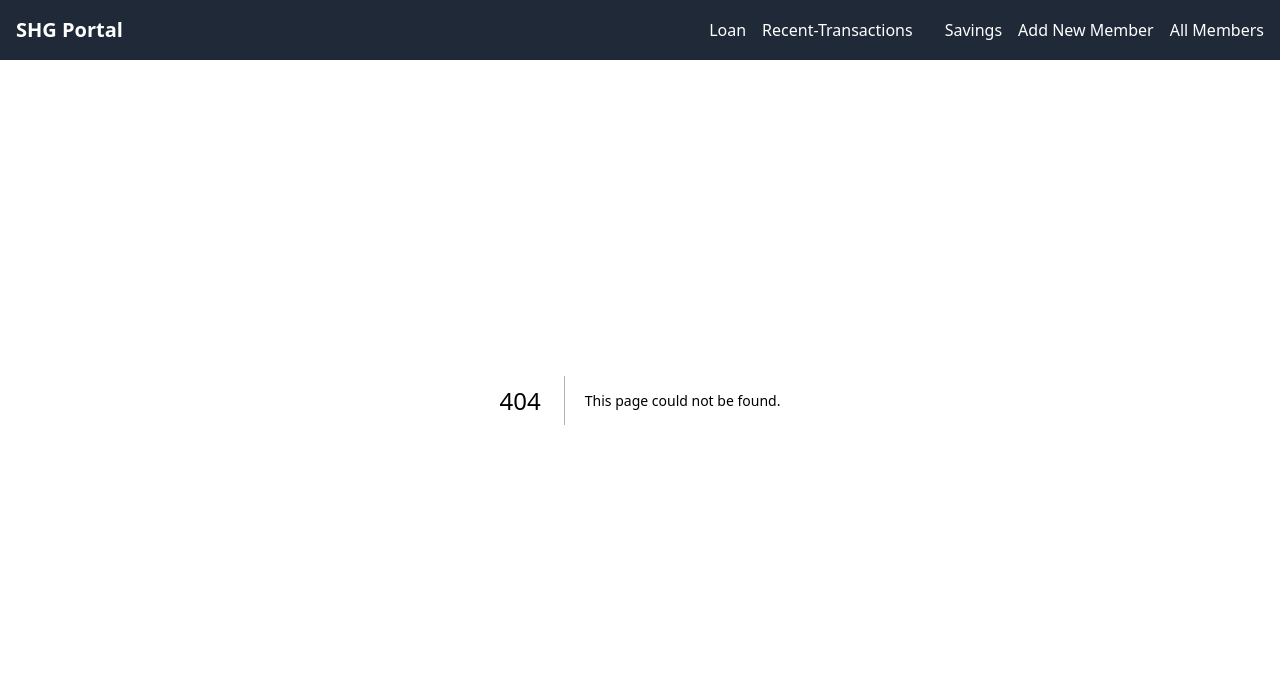
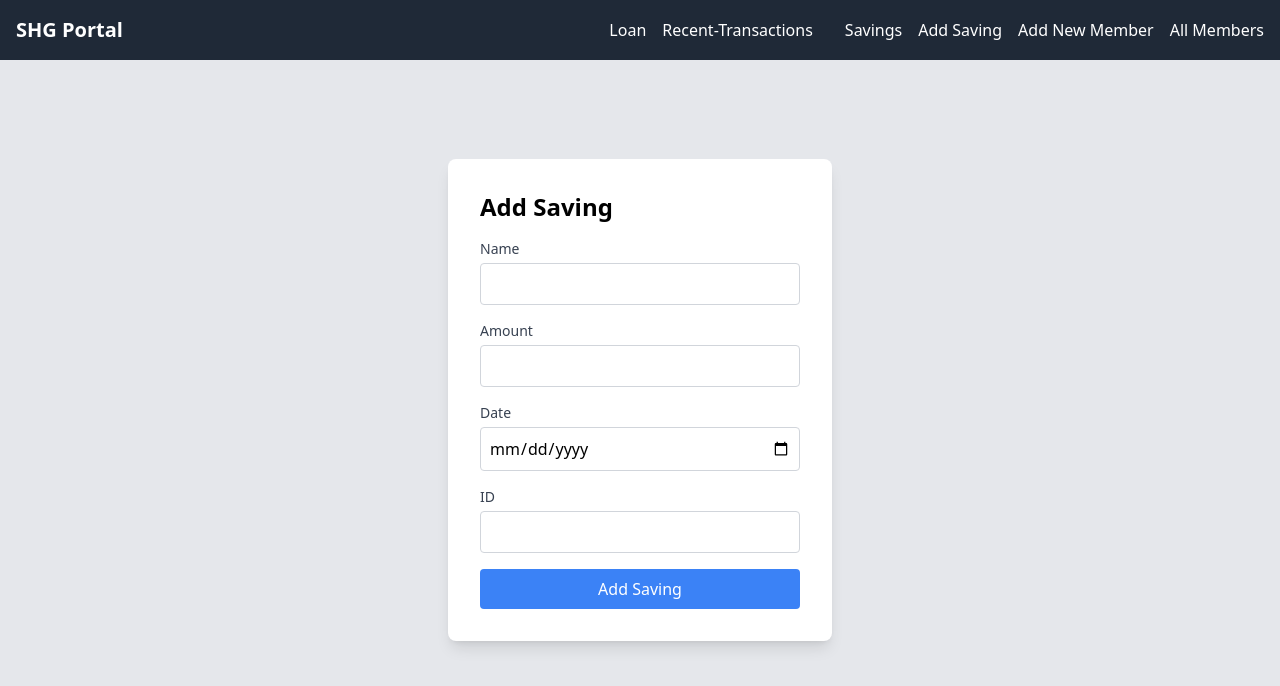
Before and after one commit to omp28/shg, a Next.js app: page /addsaving in a window 1280 px wide. Before the commit this address had no page. Shown: the top 686 px of the page. Built offline with nearby package versions, Linux system fonts and the light colour scheme.

Commit message:
feat: savings and add savings

```diff
--- a/components/Navbar.js
+++ b/components/Navbar.js
@@ -31,6 +31,11 @@ const Navbar = () => {
             </a>
           </li>
           <li className="ml-4">
+            <a href="/addsaving" className="hover:text-gray-300">
+              Add Saving
+            </a>
+          </li>
+          <li className="ml-4">
             <a href="/addnewmember" className="hover:text-gray-300">
               Add New Member
             </a>
--- /dev/null
+++ b/pages/addsaving.js
@@ -0,0 +1,106 @@
+import React, { useState } from "react";
+import { useRouter } from "next/router";
+
+const AddSaving = () => {
+  const router = useRouter();
+  const [name, setName] = useState("");
+  const [amount, setAmount] = useState("");
+  const [date, setDate] = useState("");
+  const [id, setId] = useState("");
+  const [error, setError] = useState("");
+
+  const handleSubmit = (e) => {
+    e.preventDefault();
+    if (!name || !amount || !date || !id) {
+      setError("Please fill all the fields");
+      return;
+    }
+    const saving = { name, amount, date, id };
+    let savings = [];
+    if (localStorage.getItem("savings")) {
+      savings = JSON.parse(localStorage.getItem("savings"));
+    }
+    savings.push(saving);
+    localStorage.setItem("savings", JSON.stringify(savings));
+    router.push("/savings");
+  };
+
+  return (
+    <div className="bg-gray-200 h-screen flex justify-center items-center">
+      <div className="bg-white p-8 rounded-lg shadow-lg w-96">
+        <h2 className="text-2xl font-bold mb-4">Add Saving</h2>
+        {error && <p className="text-red-500 mb-4">{error}</p>}
+        <form onSubmit={handleSubmit}>
+          <div className="mb-4">
+            <label
+              htmlFor="name"
+              className="block text-sm font-medium text-gray-700"
+            >
+              Name
+            </label>
+            <input
+              type="text"
+              id="name"
+              value={name}
+              onChange={(e) => setName(e.target.value)}
+              className="mt-1 p-2 border border-gray-300 rounded w-full"
+            />
+          </div>
+          <div className="mb-4">
+            <label
+              htmlFor="amount"
+              className="block text-sm font-medium text-gray-700"
+            >
+              Amount
+            </label>
+            <input
+              type="number"
+              id="amount"
+              value={amount}
+              onChange={(e) => setAmount(e.target.value)}
+              className="mt-1 p-2 border border-gray-300 rounded w-full"
+            />
+          </div>
+          <div className="mb-4">
+            <label
+              htmlFor="date"
+              className="block text-sm font-medium text-gray-700"
+            >
+              Date
+            </label>
+            <input
+              type="date"
+              id="date"
+              value={date}
+              onChange={(e) => setDate(e.target.value)}
+              className="mt-1 p-2 border border-gray-300 rounded w-full"
+            />
+          </div>
+          <div className="mb-4">
+            <label
+              htmlFor="id"
+              className="block text-sm font-medium text-gray-700"
+            >
+              ID
+            </label>
+            <input
+              type="text"
+              id="id"
+              value={id}
+              onChange={(e) => setId(e.target.value)}
+              className="mt-1 p-2 border border-gray-300 rounded w-full"
+            />
+          </div>
+          <button
+            type="submit"
+            className="bg-blue-500 text-white p-2 rounded w-full"
+          >
+            Add Saving
+          </button>
+        </form>
+      </div>
+    </div>
+  );
+};
+
+export default AddSaving;
--- a/pages/savings.js
+++ b/pages/savings.js
@@ -1,20 +1,19 @@
-import React from "react";
+import React, { useEffect, useState } from "react";
 
-const savings = () => {
-  const shgMembers = [
-    { id: 1, name: "Om ", amount: 5000, date: "2024-03-27" },
-    { id: 2, name: "Romit ", amount: 6000, date: "2024-03-26" },
-    { id: 3, name: "Aaditya ", amount: 4500, date: "2024-03-25" },
-    { id: 4, name: "Neha Patel", amount: 7000, date: "2024-03-24" },
-    { id: 5, name: "Rohit ", amount: 5500, date: "2024-03-23" },
-    { id: 6, name: "Anjali Gupta", amount: 4800, date: "2024-03-22" },
-    // Add more members as needed
-  ];
+const Savings = () => {
+  const [shgMembers, setShgMembers] = useState([]);
+
+  useEffect(() => {
+    const savedMembers = localStorage.getItem("savings");
+    if (savedMembers) {
+      setShgMembers(JSON.parse(savedMembers));
+    }
+  }, []);
 
   return (
     <div className="pt-20 mx-10">
       <h3 className="text-2xl mb-4">Savings Section</h3>
-      <div className=" grid grid-cols-4 gap-4">
+      <div className="grid grid-cols-4 gap-4">
         {shgMembers.map((member) => (
           <div
             key={member.id}
@@ -31,4 +30,4 @@ const savings = () => {
   );
 };
 
-export default savings;
+export default Savings;
```
Also changed, not shown: 2 other files (tests, documents, lock files or other folders).
